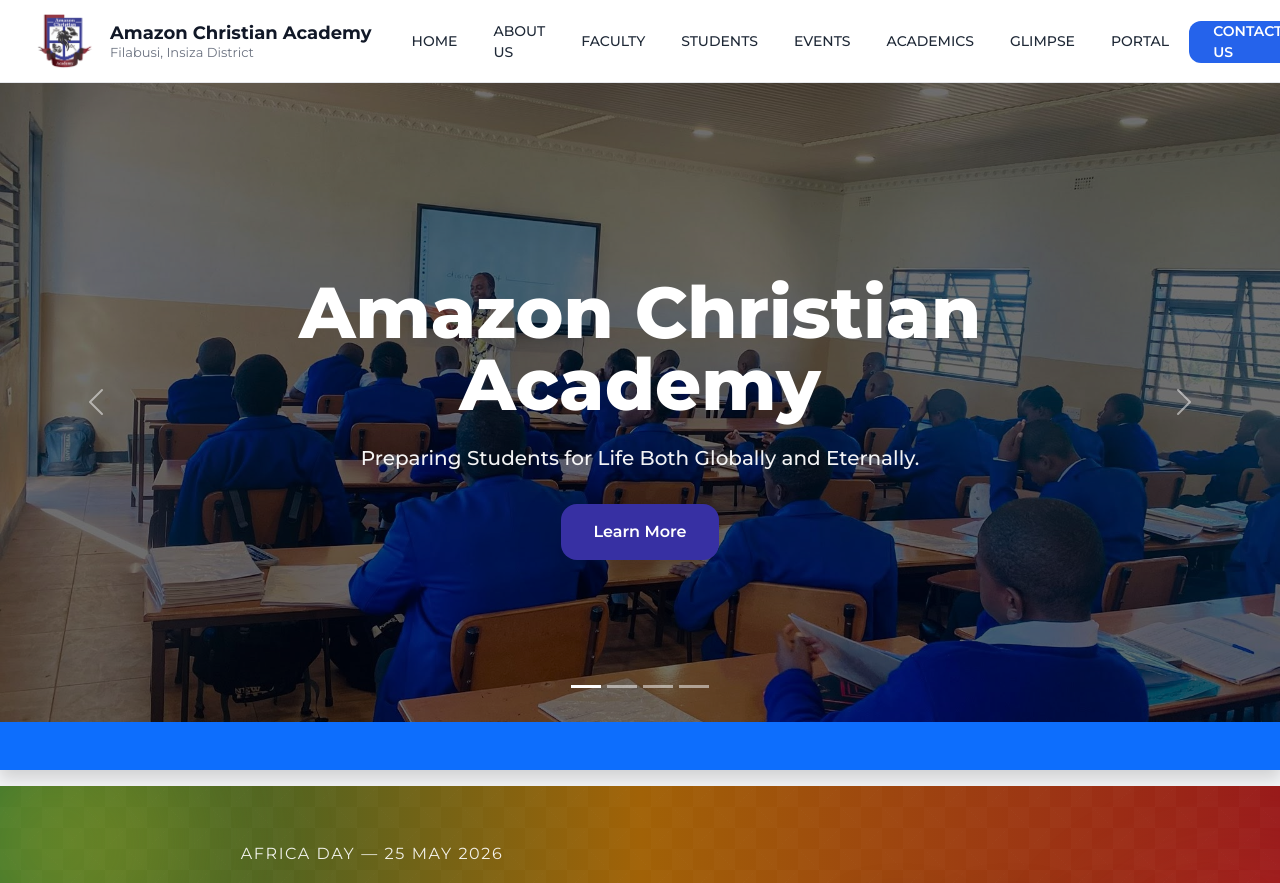
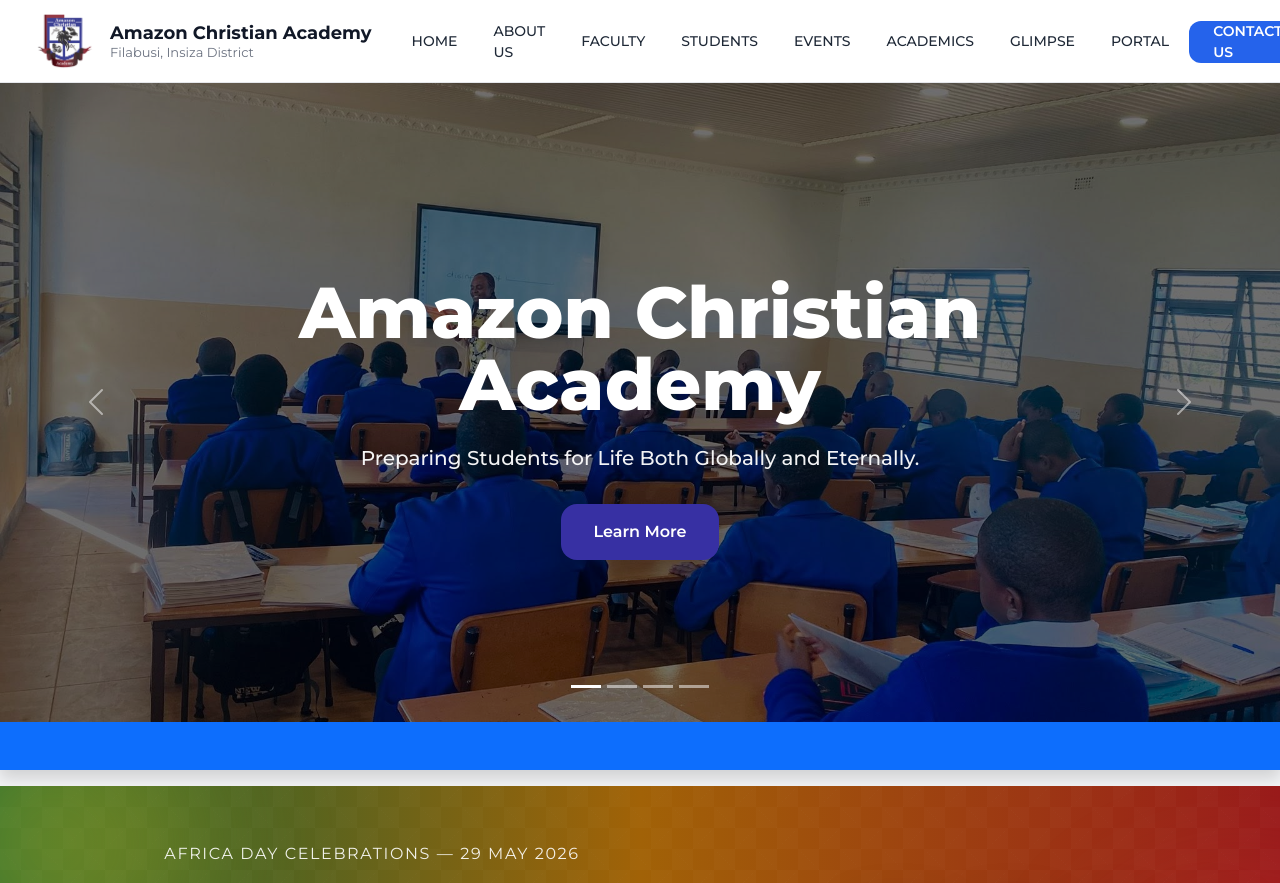
Before and after one commit to nqabasikeyi/ACA, a React (Vite) app: page / in a window 1280 px wide. Shown: the top 883 px of the page. Built offline with nearby package versions, Linux system fonts and the light colour scheme.

Commit message:
Update Timer component for new target date

```diff
--- a/src/components/Timer.jsx
+++ b/src/components/Timer.jsx
@@ -1,7 +1,7 @@
 import React, { useEffect, useState } from "react";
 
 function Timer() {
-  const targetDate = new Date("2026-05-25T00:00:00").getTime();
+  const targetDate = new Date("2026-05-29T00:00:00").getTime();
 
   const [timeLeft, setTimeLeft] = useState({
     days: "00",
@@ -49,7 +49,7 @@
         {/* LEFT SIDE */}
         <div className="flex flex-col gap-3 text-center lg:text-left max-w-2xl">
           <span className="text-sm lg:text-base uppercase tracking-widest opacity-90">
-            Africa Day — 25 May 2026
+            Africa Day Celebrations — 29 May 2026
           </span>
 
           <h1 className="text-3xl lg:text-5xl font-bold leading-tight">
```
